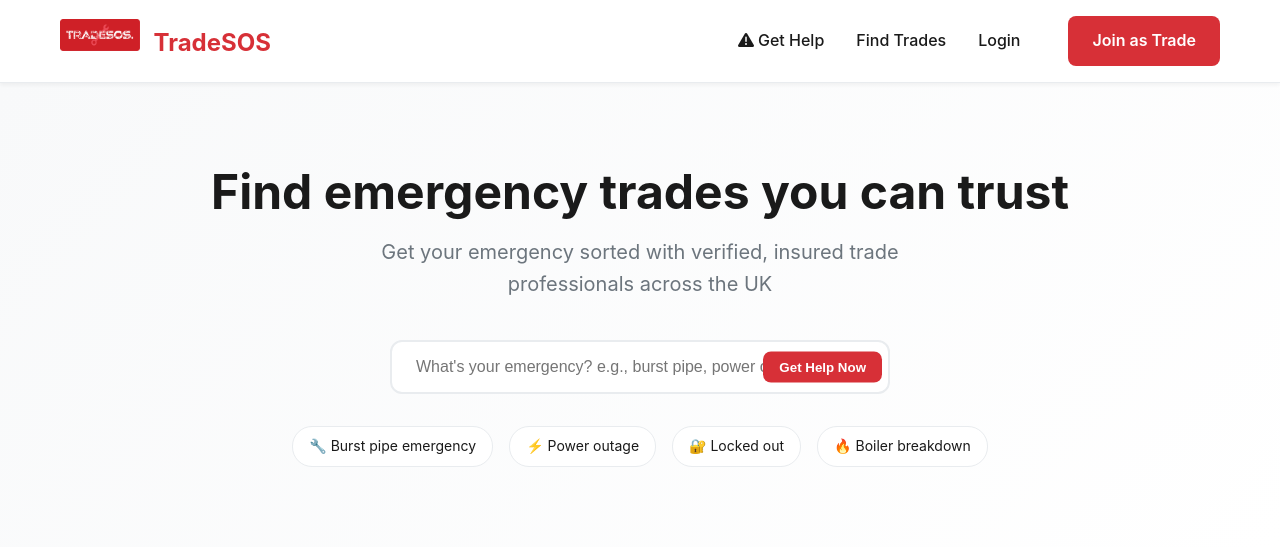
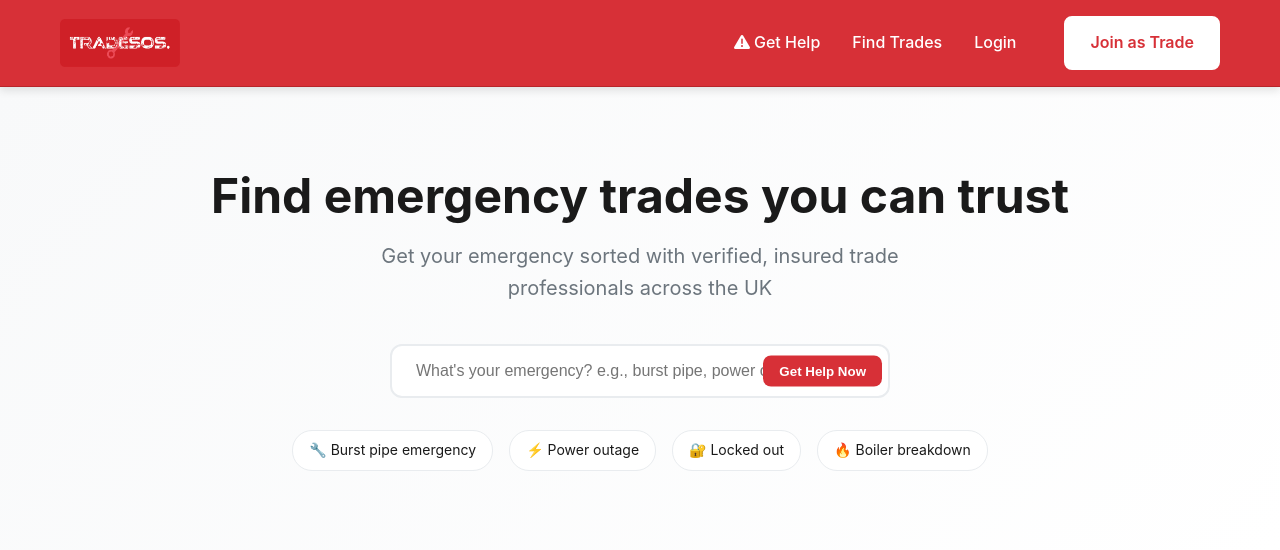
Before and after one commit to Vlad1343/TradeSOS, a Flask app: page / in a window 1280 px wide. Shown: the top 550 px of the page. Run offline with Flask 3, Linux system fonts and the light colour scheme; data that the repository does not hold is empty; some libraries are stand-ins or nearby versions.

Commit message:
Update logo size and toolbar color for a more branded appearance
Adjusted the TradeSOS logo size and removed the accompanying text in the navbar. Updated the navbar's background and text colors to match the logo, improving visual consistency.

Replit-Commit-Author: Agent
Replit-Commit-Session-Id: 4dc69728-33f4-43b5-ad79-57e2135000da
Replit-Commit-Checkpoint-Type: full_checkpoint
Replit-Commit-Screenshot-Url: https://storage.googleapis.com/screenshot-production-us-central1/99d5f9be-1c8c-441d-808b-75470323a71e/4dc69728-33f4-43b5-ad79-57e2135000da/1mV30tr

```diff
--- a/static/css/checkatrade-style.css
+++ b/static/css/checkatrade-style.css
@@ -39,13 +39,13 @@ body {
 
 /* Navigation */
 .navbar {
-    background: var(--tradesos-white);
-    border-bottom: 1px solid var(--tradesos-gray-dark);
+    background: var(--tradesos-red);
+    border-bottom: 1px solid var(--tradesos-red-dark);
     padding: 16px 0;
     position: sticky;
     top: 0;
     z-index: 100;
-    box-shadow: var(--shadow-light);
+    box-shadow: var(--shadow-medium);
 }
 
 .navbar-content {
@@ -57,8 +57,15 @@ body {
 .navbar-brand {
     font-size: 24px;
     font-weight: 700;
-    color: var(--tradesos-red);
+    color: var(--tradesos-white);
     text-decoration: none;
+    display: flex;
+    align-items: center;
+}
+
+.navbar-brand img {
+    height: 48px;
+    width: auto;
 }
 
 .navbar-nav {
@@ -68,14 +75,14 @@ body {
 }
 
 .nav-link {
-    color: var(--tradesos-black);
+    color: var(--tradesos-white);
     text-decoration: none;
     font-weight: 500;
     transition: color 0.2s ease;
 }
 
 .nav-link:hover {
-    color: var(--tradesos-red);
+    color: var(--tradesos-gray);
 }
 
 /* Hero Section - Checkatrade inspired */
@@ -341,6 +348,19 @@ body {
     text-decoration: none;
 }
 
+/* Navigation button override */
+.navbar .btn-primary {
+    background: var(--tradesos-white);
+    color: var(--tradesos-red);
+    border: 2px solid var(--tradesos-white);
+}
+
+.navbar .btn-primary:hover {
+    background: var(--tradesos-gray);
+    color: var(--tradesos-red);
+    border-color: var(--tradesos-gray);
+}
+
 .btn-secondary {
     background: var(--tradesos-white);
     color: var(--tradesos-black);
--- a/templates/base_checkatrade.html
+++ b/templates/base_checkatrade.html
@@ -21,8 +21,7 @@
         <div class="container">
             <div class="navbar-content">
                 <a href="{{ url_for('index') }}" class="navbar-brand">
-                    <img src="{{ url_for('static', filename='images/tradesos-logo.png') }}" alt="TradeSOS" style="height: 32px; margin-right: 8px;">
-                    TradeSOS
+                    <img src="{{ url_for('static', filename='images/tradesos-logo.png') }}" alt="TradeSOS">
                 </a>
 
                 <div class="navbar-nav">
```
